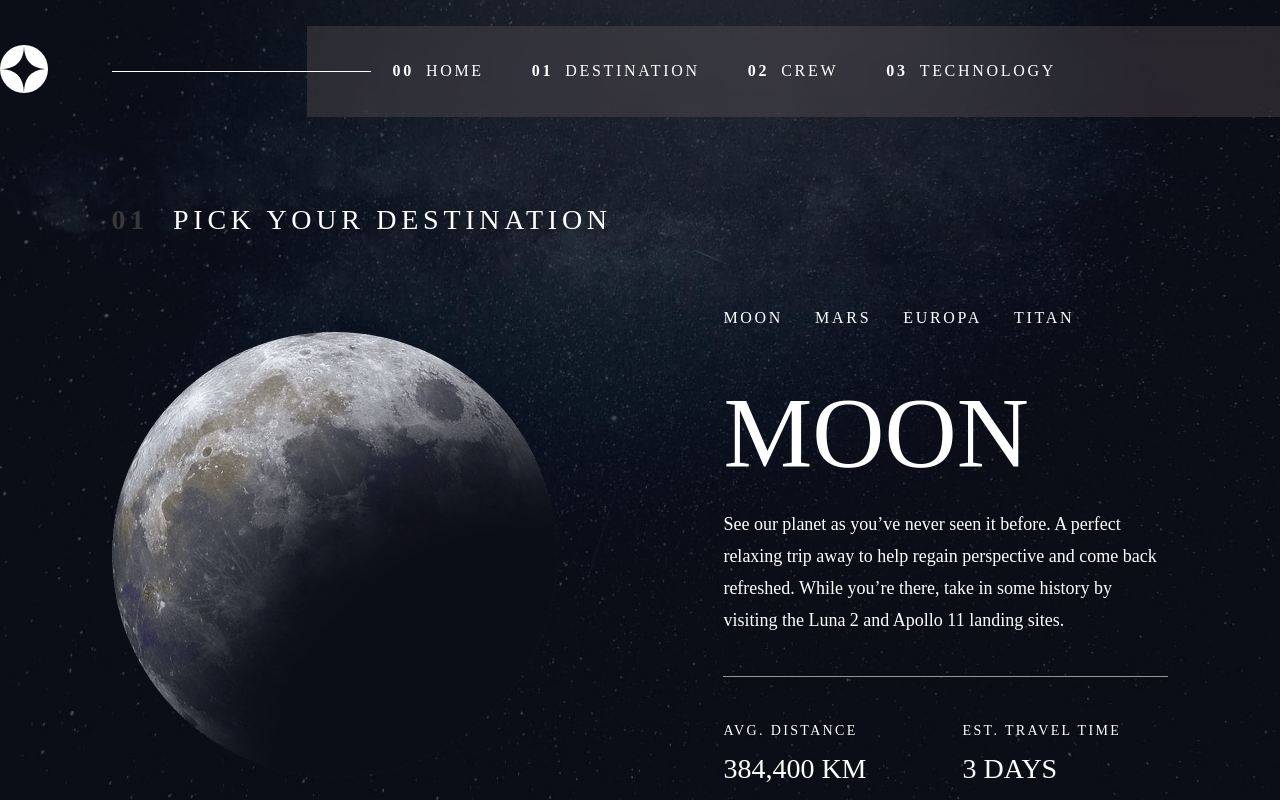
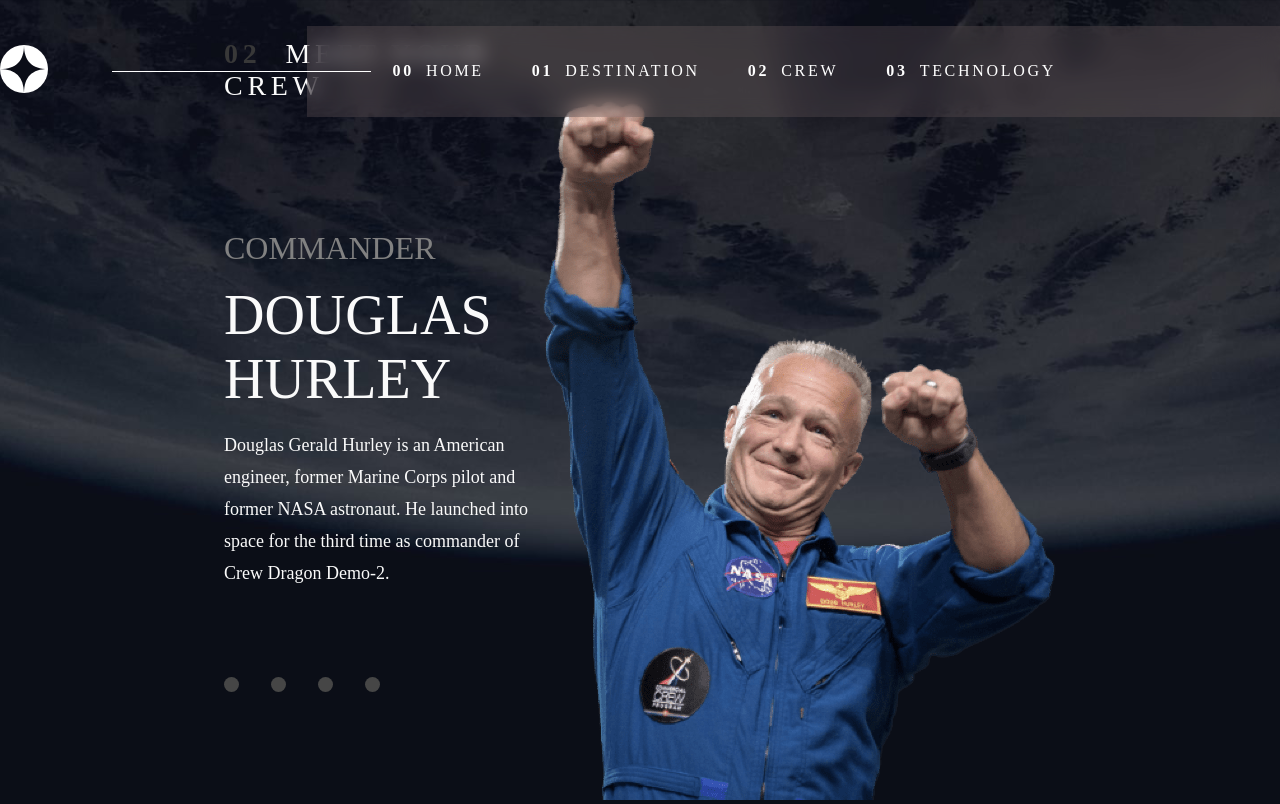
Before and after one commit to adamkula1/Space-Tourism, a React (Create React App) app: page /crew in a window 1280 px wide. Built offline with nearby package versions, Linux system fonts and the light colour scheme.

Commit message:
create crew page, CSS use height: vh(value)...

```diff
--- a/src/App.tsx
+++ b/src/App.tsx
@@ -2,6 +2,7 @@
 import styled from "styled-components";
 import Home from './pages/Home';
 import Destination from './pages/Destination';
+import Crew from './pages/Crew';
 import Navigation from './components/Navigation';
 
 
@@ -9,7 +10,8 @@
   return (
     <>
       {/* <Home /> */}
-      <Destination />
+      {/* <Destination /> */}
+      <Crew />
     </>
   )
 }
--- /dev/null
+++ b/src/pages/Crew.tsx
@@ -0,0 +1,146 @@
+import { useState } from 'react'
+import styled from "styled-components";
+import Navigation from '../components/Navigation'
+import BgCrew from '../assets/crew/background-crew-desktop.jpg'
+import data from '../data.json'
+
+
+
+const Wrapper = styled.div`
+    background-image: url(${BgCrew});
+    background-position: center;
+    background-size: cover;
+    background-attachment: fixed;
+    min-height: 100vh;
+    transition: .5s ease;
+    background-color: #161515;
+`;
+
+const Main = styled.main`
+  max-width: 65%;
+  height: 85.9vh;
+  margin: auto;
+  display: flex;
+  flex-direction: row;
+  justify-content: space-between;
+  align-items: flex-end;
+  align-content: flex-end;
+  color: #fafafa;
+`;
+
+const PostTitle = styled.h5`
+  font-size: 28px;
+  font-family: 'Barlow Condensed';
+  text-transform: uppercase;
+  letter-spacing: 4.72px;
+  font-weight: 300;
+  margin-top: 0;
+  margin-bottom: 8rem;
+  gap: var(--gap, 3rem);
+`;
+
+const Span = styled.span`
+  margin-right: 1.5rem;
+  font-weight: bold;
+  color: #383838;
+`;
+
+const Content = styled.section`
+  margin-bottom: 3rem;
+  height: 200px;
+`;
+
+const List = styled.ul`
+  display: flex;
+  gap: var(--gap, 2rem);
+  margin: 0;
+  margin-bottom: 7rem;
+`;
+
+const Title = styled.h3`
+  font-size: 56px;
+  font-family: 'Bellefair';
+  font-weight: 400;
+  text-transform: uppercase;
+  margin: 0;
+  margin-top: 1rem;
+`;
+
+const Rank = styled.h4`
+  font-size: 32px;
+  font-family: 'Bellefair';
+  font-weight: normal;
+  text-transform: uppercase;
+  margin: 0;
+  color: #818181;
+`;
+
+const Text = styled.p`
+  max-width: 445px;
+  font-size: 18px;
+  font-family: 'Barlow';
+  line-height: 32px;
+  font-weight: 100;
+  padding-bottom: 2.5rem;
+  margin-bottom: 2rem;
+`;
+
+const Link = styled.a`
+  display: block;
+  width: 15px;
+  height: 15px;
+  border-radius: 50%;
+  background-color: #464646;
+  cursor: pointer;
+  &:hover {
+    background-color: #fff;;
+  }
+`;
+
+const Container = styled.section``;
+const ImgContent = styled.section``;
+const ListItem = styled.li``;
+const Img = styled.img``;
+
+const Destination = () => {
+
+//Data from the JSON file is stored here
+  const [crews, setCrews] = useState(data.crew);
+  const [value, setValue] = useState(0)
+
+
+  const { name, images, role, bio } = crews[value];
+
+  return (
+    <>
+    <Wrapper>
+        <Navigation />
+      <Main>
+          <Container>
+            <PostTitle><Span>02</Span>Meet your crew</PostTitle>
+            <Rank>Commander</Rank>
+            <Title>{name}</Title>
+            <Content>
+                <Text>{bio}</Text>
+            </Content>
+
+           <List>
+              {crews.map((person, index) => (
+                <ListItem key={index}>
+                  <Link onClick={() => setValue(index)}>
+                  </Link>
+                </ListItem>
+              ))}
+            </List>
+          </Container>
+
+          <ImgContent>
+          <Img src={images.png} title={name} alt={name} />
+          </ImgContent>
+      </Main>
+    </Wrapper>
+    </>
+  )
+}
+
+export default Destination
```
